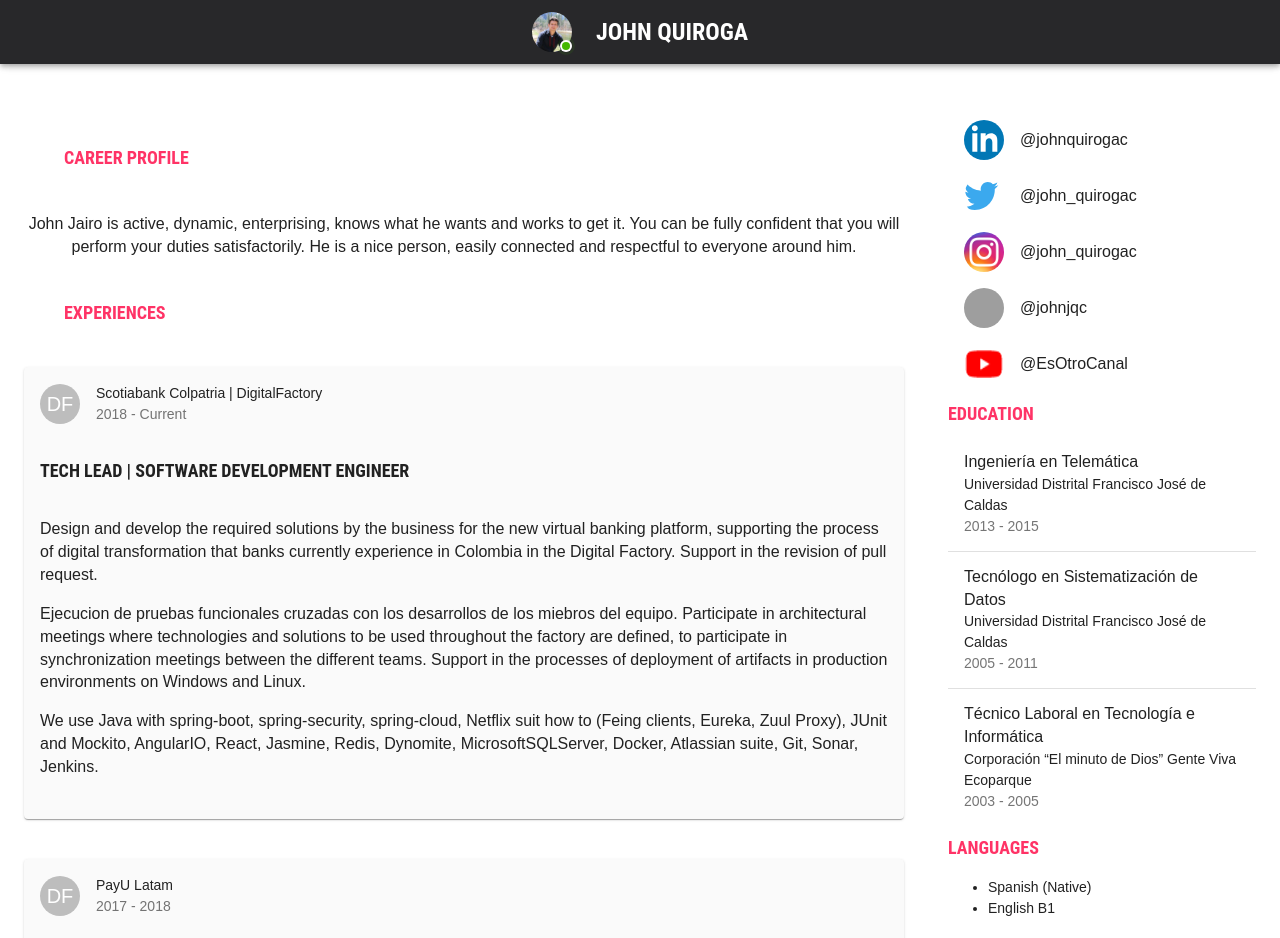
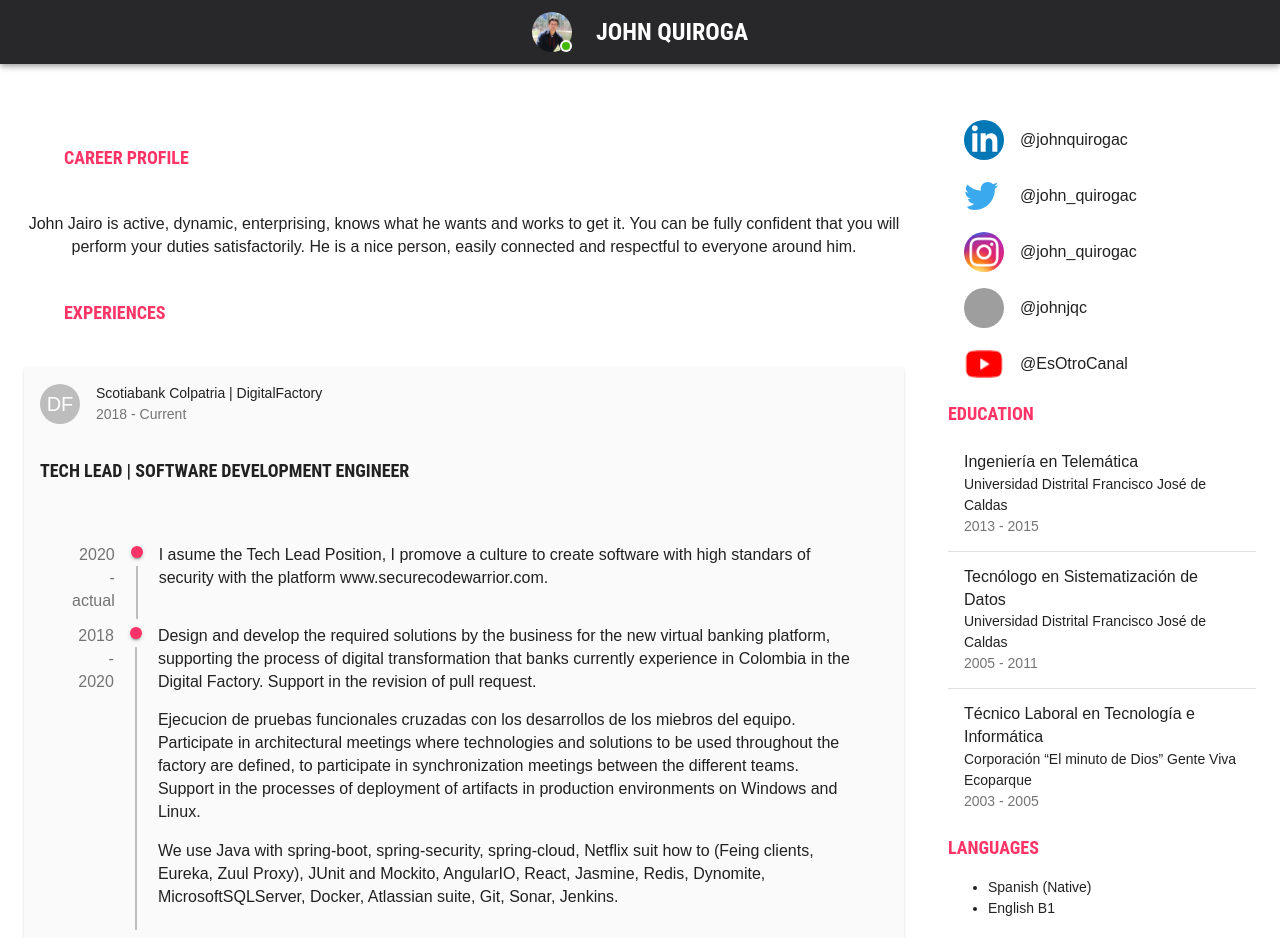
Before and after one commit to johnjqc/johnjqc.github.io, a React (Create React App) app: page / in a window 1280 px wide. Shown: the top 938 px of the page. Built offline with nearby package versions, Linux system fonts and the light colour scheme; grey boxes are pictures that could not be loaded.

Commit message:
add timeline to experiences

```diff
--- a/package.json
+++ b/package.json
@@ -5,6 +5,7 @@
   "dependencies": {
     "@material-ui/core": "^4.11.0",
     "@material-ui/icons": "^4.9.1",
+    "@material-ui/lab": "^4.0.0-alpha.56",
     "@testing-library/jest-dom": "^4.2.4",
     "@testing-library/react": "^9.5.0",
     "@testing-library/user-event": "^7.2.1",
--- a/src/components/resume/Experiences.js
+++ b/src/components/resume/Experiences.js
@@ -7,6 +7,14 @@ import Card from '@material-ui/core/Card';
 import CardHeader from '@material-ui/core/CardHeader';
 import CardContent from '@material-ui/core/CardContent';
 import Typography from '@material-ui/core/Typography';
+
+import Timeline from '@material-ui/lab/Timeline';
+import TimelineItem from '@material-ui/lab/TimelineItem';
+import TimelineSeparator from '@material-ui/lab/TimelineSeparator';
+import TimelineConnector from '@material-ui/lab/TimelineConnector';
+import TimelineContent from '@material-ui/lab/TimelineContent';
+import TimelineDot from '@material-ui/lab/TimelineDot';
+import TimelineOppositeContent from '@material-ui/lab/TimelineOppositeContent';
 
 import { grey } from '@material-ui/core/colors';
 import { withStyles } from '@material-ui/core/styles';
@@ -31,6 +39,9 @@ const styles = (theme) => ({
     expandOpen: {
         transform: 'rotate(180deg)',
     },
+    withLeftTimeLine: {
+        flex: 0.06,
+    }
 });
 
 function Experiences(props) {
@@ -66,6 +77,31 @@ function Experiences(props) {
                     </Typography>
                 </CardContent>
                 <CardContent>
+                <Timeline>
+                <TimelineItem>
+                        <TimelineOppositeContent className={classes.withLeftTimeLine}>
+                            <Typography color="textSecondary">2020 - actual</Typography>
+                        </TimelineOppositeContent>
+                        <TimelineSeparator>
+                            <TimelineDot color="secondary" />
+                            <TimelineConnector />
+                        </TimelineSeparator>
+                        <TimelineContent>
+                            <Typography paragraph>
+                            I asume the Tech Lead Position, I promove a culture to create software with high standars of security
+                            with the platform www.securecodewarrior.com.
+                            </Typography>
+                        </TimelineContent>
+                    </TimelineItem>
+                    <TimelineItem>
+                        <TimelineOppositeContent className={classes.withLeftTimeLine}>
+                            <Typography color="textSecondary">2018 - 2020</Typography>
+                        </TimelineOppositeContent>
+                        <TimelineSeparator>
+                            <TimelineDot color="secondary" />
+                            <TimelineConnector />
+                        </TimelineSeparator>
+                        <TimelineContent>
                             <Typography paragraph>
                             Design and develop the required solutions by the business for the new virtual banking platform,
                             supporting the process of digital transformation that banks currently experience in Colombia in the Digital Factory.
@@ -81,6 +117,10 @@ function Experiences(props) {
                             We use Java with spring-boot, spring-security, spring-cloud, Netflix suit how to (Feing clients, Eureka, Zuul Proxy),
                             JUnit and Mockito, AngularIO, React, Jasmine, Redis, Dynomite, MicrosoftSQLServer, Docker, Atlassian suite, Git, Sonar, Jenkins.
                             </Typography>
+                        </TimelineContent>
+                    </TimelineItem>
+                </Timeline>
+
                 </CardContent>
             </Card>
             <Card className={classes.root}>
```
Also changed, not shown: 1 other file (tests, documents, lock files or other folders). Lines whose indentation alone changed are shown as unchanged.
